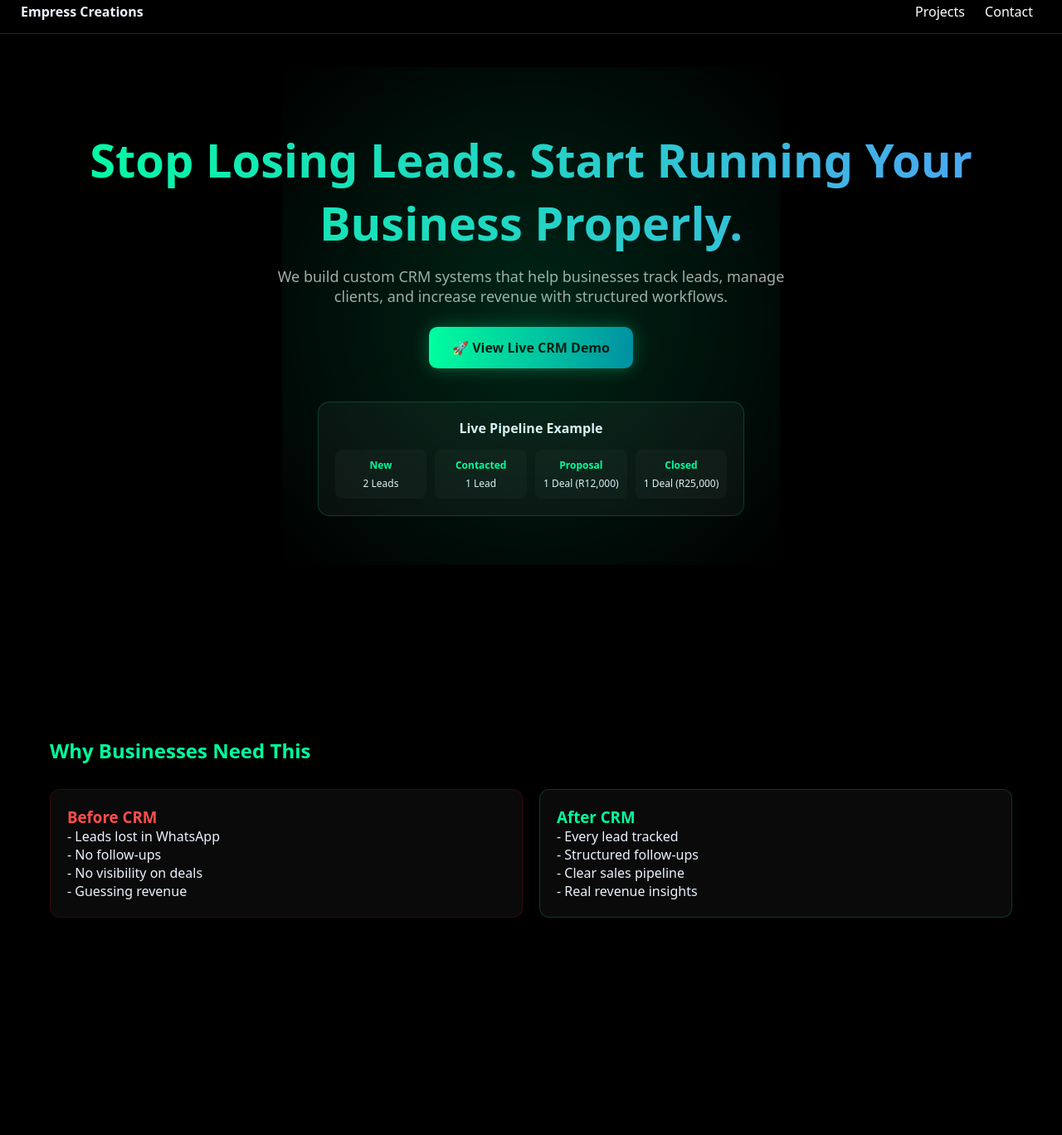
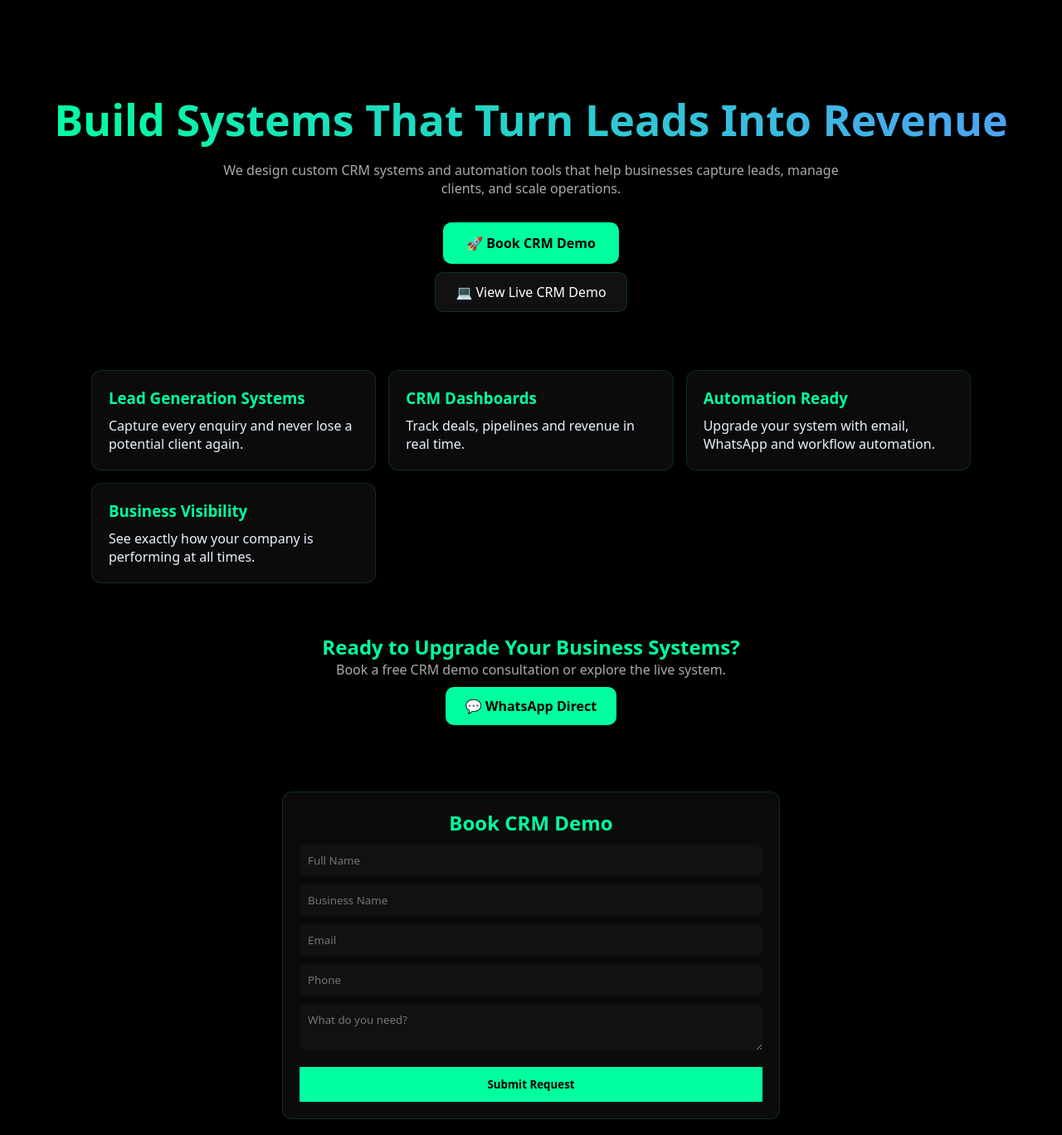
Before and after one commit to danielleneethling52-spec/Empress_Creations, a plain HTML site: page crm-demo.html in a window 1280 px wide. Shown: the part 12-1380 px from the top of the page at 83% size. Before the commit the page ends 1218 px from the top, so only its background shows below. Drawn offline with Linux system fonts and the light colour scheme.

Commit message:
Update crm-demo.html

```diff
--- a/crm-demo.html
+++ b/crm-demo.html
@@ -3,123 +3,235 @@
 <head>
 <meta charset="UTF-8">
 <meta name="viewport" content="width=device-width, initial-scale=1.0">
+
 <title>Empress Creations | CRM & Business Systems</title>
 
 <style>
 :root{
 --bg:#000;
 --green:#00ff9f;
---blue:#4FA1F6;
---teal:#0084A3;
 --text:#eaf2ff;
+--panel:#0b0b0b;
+--border:rgba(0,255,159,0.15);
 }
 
 *{margin:0;padding:0;box-sizing:border-box;font-family:system-ui;}
-body{background:var(--bg);color:var(--text);overflow-x:hidden;}
+body{background:var(--bg);color:var(--text);}
 
-nav{position:fixed;top:0;width:100%;display:flex;justify-content:space-between;padding:15px 25px;background:rgba(0,0,0,0.7);backdrop-filter:blur(10px);z-index:1000;border-bottom:1px solid rgba(0,255,159,0.2);}
-nav a{color:white;text-decoration:none;margin:0 10px;}
-nav a:hover{color:var(--green);}
-
-header{height:100vh;display:flex;flex-direction:column;justify-content:center;align-items:center;text-align:center;padding:0 20px;position:relative;overflow:hidden;}
-
-/* Animated glow background */
-header::before{
-content:"";
-position:absolute;
-width:600px;height:600px;
-background:radial-gradient(circle, rgba(0,255,159,0.15), transparent);
-animation:float 6s ease-in-out infinite;
+/* HERO */
+.hero{
+padding:120px 20px 50px;
+text-align:center;
 }
 
-@keyframes float{
-0%,100%{transform:translateY(0)}
-50%{transform:translateY(-30px)}
+.hero h1{
+font-size:52px;
+background:linear-gradient(90deg,var(--green),#4FA1F6);
+-webkit-background-clip:text;
+-webkit-text-fill-color:transparent;
 }
 
-h1{font-size:56px;background:linear-gradient(90deg,var(--green),var(--blue));-webkit-background-clip:text;-webkit-text-fill-color:transparent;}
-
-header p{color:#aaa;margin-top:15px;font-size:18px;max-width:650px;}
-
-.cta{margin-top:25px;padding:14px 28px;background:linear-gradient(90deg,var(--green),var(--teal));color:#000;border-radius:10px;text-decoration:none;font-weight:700;box-shadow:0 0 20px rgba(0,255,159,0.3);}
-
-section{padding:100px 20px;max-width:1200px;margin:auto;}
-h2{color:var(--green);margin-bottom:20px;}
-
-/* BEFORE AFTER */
-.compare{display:grid;grid-template-columns:1fr 1fr;gap:20px;margin-top:30px;}
-.compare div{padding:20px;border-radius:12px;}
-.before{background:#0a0a0a;border:1px solid rgba(255,0,0,0.2);}
-.after{background:#0a0a0a;border:1px solid rgba(0,255,159,0.2);}
-.before h3{color:#ff4d4d;}
-.after h3{color:var(--green);}
-
-/* MINI CRM PREVIEW */
-.mini-crm{
-margin-top:40px;
-background:#0a0a0a;
-border:1px solid rgba(0,255,159,0.2);
-border-radius:14px;
-padding:20px;
+.hero p{
+color:#aaa;
+max-width:750px;
+margin:15px auto;
 }
 
-.pipeline{display:grid;grid-template-columns:repeat(4,1fr);gap:10px;margin-top:15px;}
-.stage{background:#111;padding:10px;border-radius:8px;font-size:12px;}
-.stage h4{color:var(--green);margin-bottom:5px;}
+.cta{
+display:inline-block;
+margin-top:15px;
+padding:14px 28px;
+background:var(--green);
+color:#000;
+border-radius:10px;
+font-weight:700;
+text-decoration:none;
+}
 
-/* PROJECT GRID */
-.grid{display:grid;grid-template-columns:repeat(auto-fit,minmax(280px,1fr));gap:20px;}
-.project{position:relative;height:220px;border-radius:14px;overflow:hidden;background:#0a0a0a;border:1px solid rgba(0,255,159,0.15);}
-.project img{width:100%;height:100%;object-fit:cover;}
-.overlay{position:absolute;bottom:0;left:0;right:0;padding:15px;background:linear-gradient(to top, rgba(0,0,0,0.95), transparent);}
-.btn{display:inline-block;margin-top:8px;padding:6px 10px;background:var(--green);color:#000;text-decoration:none;border-radius:6px;}
+.secondary-cta{
+display:inline-block;
+margin-top:10px;
+padding:12px 24px;
+background:#111;
+border:1px solid var(--border);
+color:white;
+border-radius:10px;
+text-decoration:none;
+}
 
-footer{text-align:center;padding:40px;color:#666;}
+/* GRID */
+.grid{
+display:grid;
+grid-template-columns:repeat(auto-fit,minmax(260px,1fr));
+gap:15px;
+padding:20px;
+max-width:1100px;
+margin:auto;
+}
+
+.card{
+background:var(--panel);
+padding:20px;
+border-radius:12px;
+border:1px solid var(--border);
+}
+
+.card h3{color:var(--green);margin-bottom:10px;}
+
+/* FORM */
+.form{
+max-width:600px;
+margin:40px auto;
+background:var(--panel);
+padding:20px;
+border-radius:12px;
+border:1px solid var(--border);
+}
+
+input,textarea{
+width:100%;
+padding:10px;
+margin-top:10px;
+background:#111;
+border:none;
+color:white;
+border-radius:6px;
+}
+
+button{
+width:100%;
+margin-top:15px;
+padding:12px;
+background:var(--green);
+border:none;
+cursor:pointer;
+font-weight:bold;
+}
+
+/* CTA AREA */
+.cta-area{
+text-align:center;
+padding:40px 20px;
+}
+
+.whatsapp{
+display:inline-block;
+margin-top:10px;
+padding:12px 24px;
+background:var(--green);
+color:#000;
+text-decoration:none;
+border-radius:10px;
+font-weight:bold;
+}
 </style>
 </head>
 
 <body>
 
-<nav>
-<div><b>Empress Creations</b></div>
-<div>
-<a href="#projects">Projects</a>
-<a href="#contact">Contact</a>
-</div>
-</nav>
+<!-- HERO -->
+<section class="hero">
 
-<!-- HERO -->
-<header>
-<h1>Stop Losing Leads. Start Running Your Business Properly.</h1>
-<p>We build custom CRM systems that help businesses track leads, manage clients, and increase revenue with structured workflows.</p>
-<a class="cta" href="crm-demo.html">🚀 View Live CRM Demo</a>
+<h1>Build Systems That Turn Leads Into Revenue</h1>
 
-<!-- MINI CRM VISUAL -->
-<div class="mini-crm">
-<b>Live Pipeline Example</b>
-<div class="pipeline">
-<div class="stage"><h4>New</h4>2 Leads</div>
-<div class="stage"><h4>Contacted</h4>1 Lead</div>
-<div class="stage"><h4>Proposal</h4>1 Deal (R12,000)</div>
-<div class="stage"><h4>Closed</h4>1 Deal (R25,000)</div>
-</div>
+<p>
+We design custom CRM systems and automation tools that help businesses capture leads, manage clients, and scale operations.
+</p>
+
+<!-- PRIMARY CTA -->
+<a class="cta" href="#form">🚀 Book CRM Demo</a>
+
+<!-- NEW SECONDARY CTA -->
+<br>
+<a class="secondary-cta" href="saas-demo.html">
+💻 View Live CRM Demo
+</a>
+
+</section>
+
+<!-- VALUE -->
+<section class="grid">
+
+<div class="card">
+<h3>Lead Generation Systems</h3>
+<p>Capture every enquiry and never lose a potential client again.</p>
 </div>
 
-</header>
-
-<!-- BEFORE AFTER -->
-<section>
-<h2>Why Businesses Need This</h2>
-
-<div class="compare">
-
-<div class="before">
-<h3>Before CRM</h3>
-<p>- Leads lost in WhatsApp<br>- No follow-ups<br>- No visibility on deals<br>- Guessing revenue</p>
+<div class="card">
+<h3>CRM Dashboards</h3>
+<p>Track deals, pipelines and revenue in real time.</p>
 </div>
 
-<div class="after">
-<h3>After CRM</h3>
-<p>- Every lead tracked<br>- Structured follow-ups<br>- Clear sales pipeline<br>- Real revenue insights</p>
-</d
+<div class="card">
+<h3>Automation Ready</h3>
+<p>Upgrade your system with email, WhatsApp and workflow automation.</p>
+</div>
+
+<div class="card">
+<h3>Business Visibility</h3>
+<p>See exactly how your company is performing at all times.</p>
+</div>
+
+</section>
+
+<!-- CTA SECTION -->
+<section class="cta-area">
+
+<h2 style="color:var(--green)">Ready to Upgrade Your Business Systems?</h2>
+
+<p style="color:#aaa;max-width:600px;margin:auto;">
+Book a free CRM demo consultation or explore the live system.
+</p>
+
+<a class="whatsapp" href="https://wa.me/27733086462">
+💬 WhatsApp Direct
+</a>
+
+</section>
+
+<!-- FORM -->
+<section id="form" class="form">
+
+<h2 style="color:var(--green);text-align:center;">Book CRM Demo</h2>
+
+<input id="name" placeholder="Full Name">
+<input id="business" placeholder="Business Name">
+<input id="email" placeholder="Email">
+<input id="phone" placeholder="Phone">
+<textarea id="message" placeholder="What do you need?"></textarea>
+
+<button onclick="submitLead()">Submit Request</button>
+
+</section>
+
+<script>
+
+let leads = JSON.parse(localStorage.getItem("crm_leads") || "[]");
+
+function submitLead(){
+
+let lead = {
+name:document.getElementById("name").value,
+business:document.getElementById("business").value,
+email:document.getElementById("email").value,
+phone:document.getElementById("phone").value,
+message:document.getElementById("message").value,
+date:new Date().toLocaleDateString()
+};
+
+leads.push(lead);
+localStorage.setItem("crm_leads", JSON.stringify(leads));
+
+alert("Request submitted. We will contact you shortly.");
+
+document.getElementById("name").value="";
+document.getElementById("business").value="";
+document.getElementById("email").value="";
+document.getElementById("phone").value="";
+document.getElementById("message").value="";
+}
+
+</script>
+
+</body>
 </html>
```
